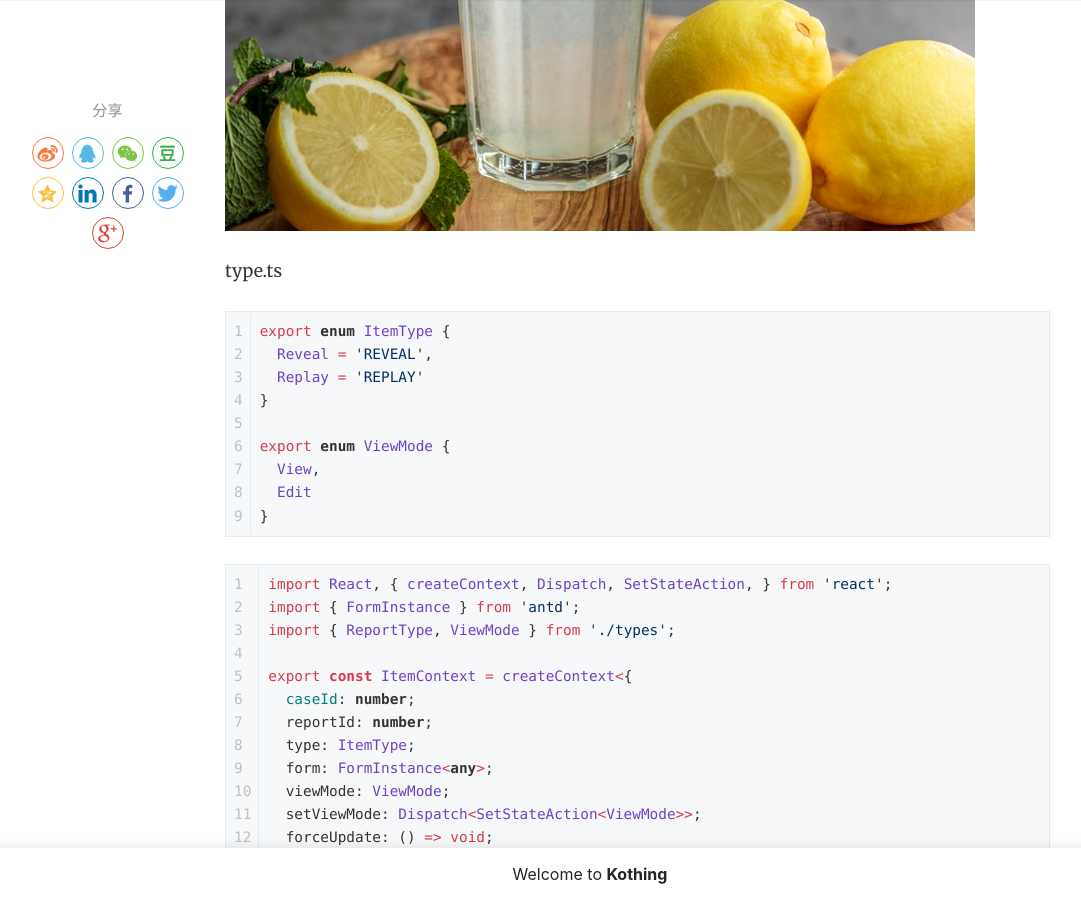
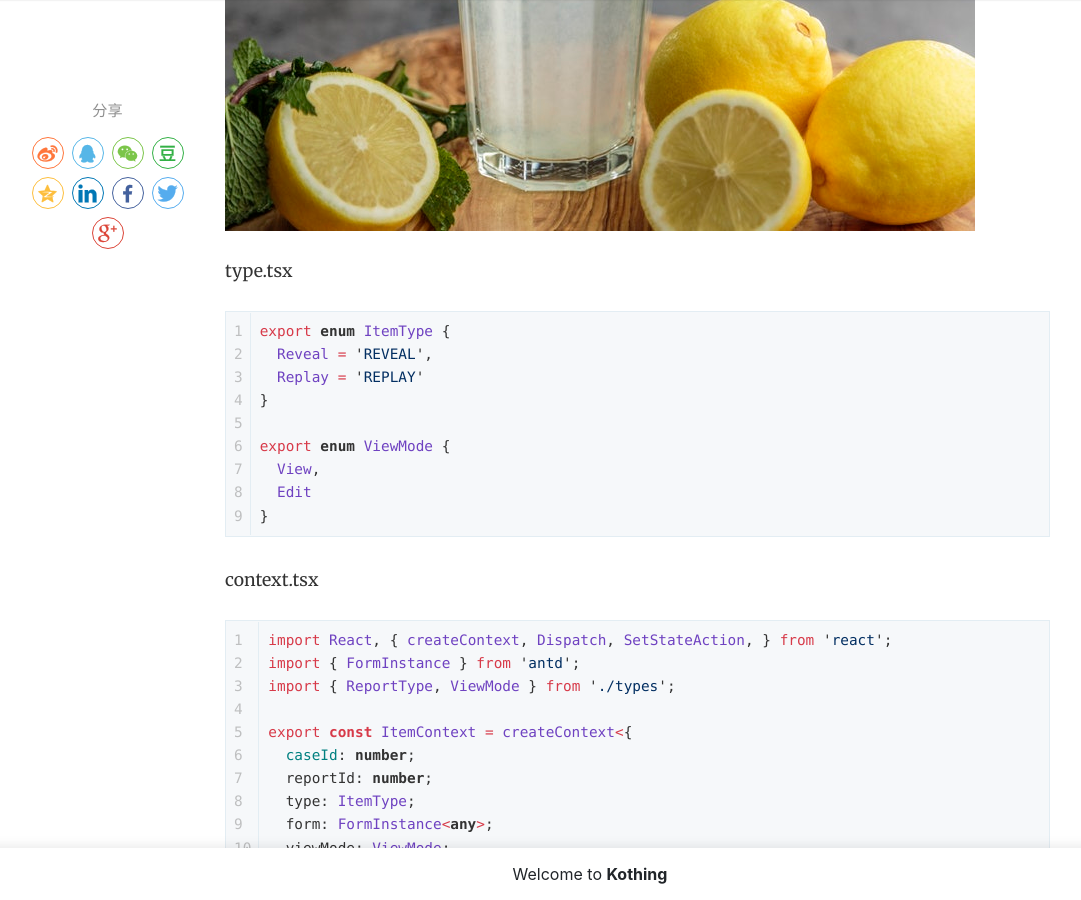
Before and after one commit to kothing/kothing.github.io, a Jekyll site: the page built from _posts/2021-03-16-react-createContext-typescript.md, in a window 1280 px wide and 900 px high, scrolled down 619 px. Shown: the whole window, without its empty margins (50-1131 px from the left). Built offline with Jekyll 4.4.1, drawn with Linux system fonts in a browser that asks for light colours; nearby versions of some CDN libraries; comment, search, counter and statistics services are not loaded.

Commit message:
Update 2021-03-16-react-createContext-typescript.md

````diff
--- a/_posts/2021-03-16-react-createContext-typescript.md
+++ b/_posts/2021-03-16-react-createContext-typescript.md
@@ -7,7 +7,7 @@ image: assets/images/14.jpg
 rating: 4.5
 ---
 
-type.ts
+type.tsx
 ```typescript
 export enum ItemType {
   Reveal = 'REVEAL',
@@ -20,6 +20,7 @@ export enum ViewMode {
 }
 ```
 
+context.tsx
 ```typescript
 import React, { createContext, Dispatch, SetStateAction, } from 'react';
 import { FormInstance } from 'antd';
````
